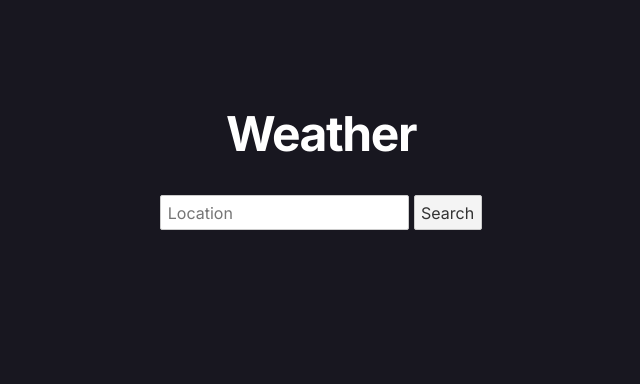
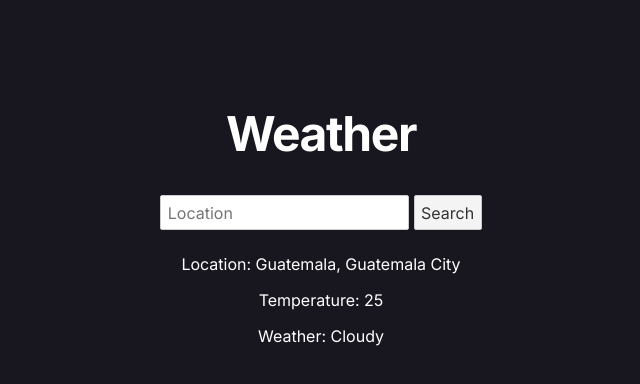
Before and after one commit to joselikki/weather-app, a Svelte app in the folder client/: page / in a window 1280 px wide. Shown: the top 384 px of the page, without its empty margins (319-959 px from the left). Built offline with nearby package versions, Linux system fonts and the light colour scheme.

Commit message:
display results

```diff
--- a/client/src/App.svelte
+++ b/client/src/App.svelte
@@ -1,14 +1,46 @@
 <script>
+import { dataset_dev } from "svelte/internal";
+
+
+
+	let address
+	let showData = true
+
+	let mockData = {
+		location : "Guatemala, Guatemala City",
+		temperature : 25,
+		weather: 'Cloudy'
+	}
+
+	const handleSubmit = (e) =>{
+		showData = false
+		showData = true
+	}
 
 </script>
 
 <main>
 	<h1>Weather</h1>
 
-	<form >
+	<form on:submit|preventDefault ={handleSubmit} >
 
-		<input placeholder="Location" type="text">
+		<input
+			bind:value={address}
+			placeholder="Location"
+			type="text"
+		>
 		<button>Search</button>
+
+		{#if showData}
+		<div class="results">
+			<div class="data">
+				<p>Location: {mockData.location}</p>
+				<p>Temperature: {mockData.temperature}</p>
+				<p>Weather: {mockData.weather}</p>
+			</div>
+		</div>
+			{/if}
+
 
 	</form>
 </main>
@@ -17,7 +49,7 @@
 	main {
 		text-align: center;
 		padding: 1em;
-		max-width: 240px;
+		max-width: 650px;
 		margin: 3em auto;
 	}
 
@@ -27,9 +59,9 @@
 		letter-spacing: -0.03em;
 	}
 
-	@media (min-width: 650px) {
-		main {
-			max-width: none;
-		}
+	.results {
+		width: auto;
+		margin: 0 auto;
 	}
+
 </style>
```
Also changed, not shown: 1 other file (tests, documents, lock files or other folders).
